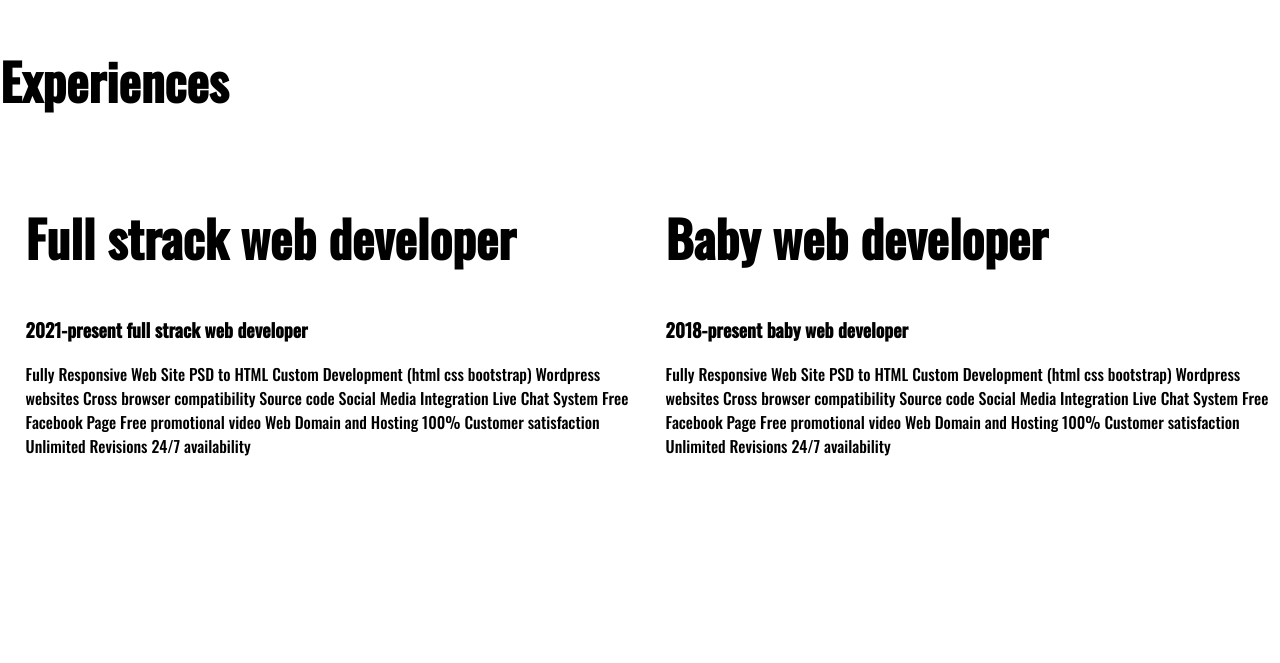
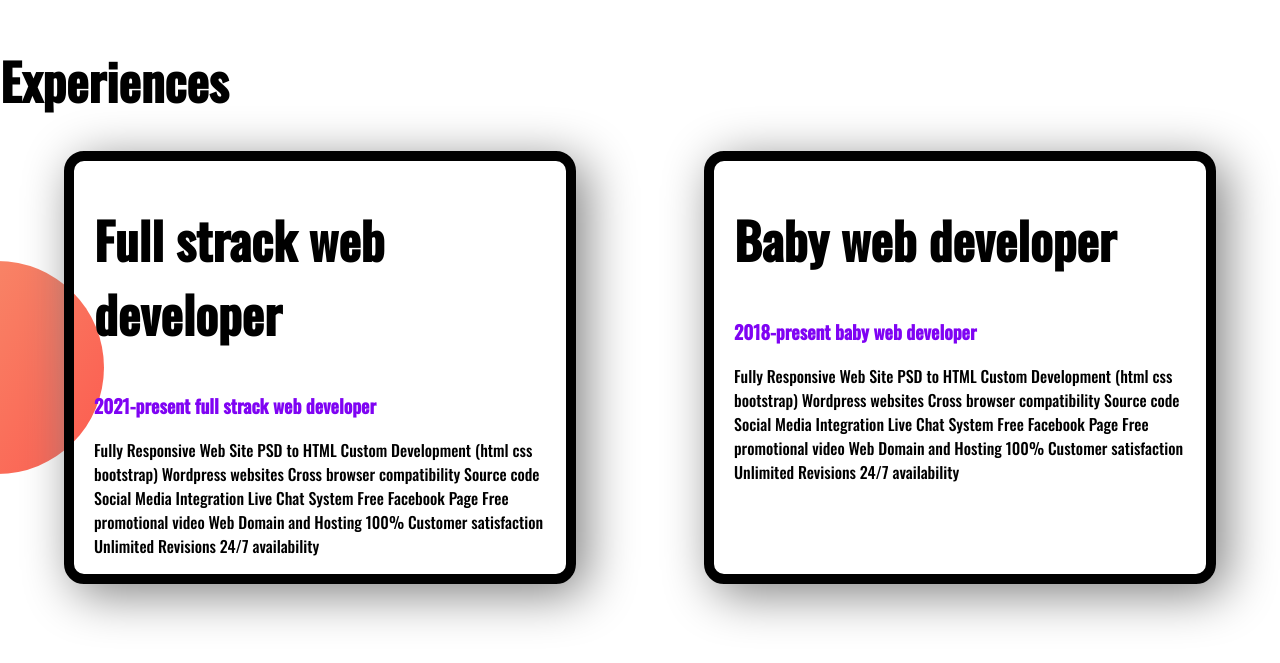
Before and after one commit to Ebne-Miraj-Malik/second-repo, a plain HTML site: page index.html in a window 1280 px wide. Shown: the part 1551-2214 px from the top of the page. Drawn offline with nearby package versions, Linux system fonts and the light colour scheme.

Commit message:
second commit

```diff
--- a/index.html
+++ b/index.html
@@ -42,7 +42,7 @@
 </div>
 
 </section>
-<section class="dream big flexible-container">
+<section class=" dream  flexible-container ">
 
 <div class="half-width">
 <img src="image/my-bg - Copy (1).png" alt="errror image">
@@ -69,18 +69,18 @@
 </div>
 
 </section>
-
+<h1> Experiences</h1>
 <section class="experience-area">
 
 
-    <h1> Experiences</h1>
+
 
 <div class="flexible-container">
 
-<div class="half-width">
+<div class="experience">
 
    <h1>Full strack web developer</h1>
-<h3>2021-present full strack web developer</h3>
+<h3 class="blue">2021-present full strack web developer</h3>
 
 <p>
     Fully Responsive Web Site
@@ -99,9 +99,9 @@
         24/7 availability
 </p>
 </div>
-<div class="half-width">
+<div id="web developer" class="experience">
     <h1>Baby web developer</h1>
-    <h3>2018-present baby web developer </h3>
+    <h3 class="blue" >2018-present baby web developer </h3>
 
 
     <p>
--- a/style.css
+++ b/style.css
@@ -38,7 +38,27 @@ font-weight: 800;
 
     background-repeat: no-repeat;
 }
-.dream big{background-image: url(dream-bg.png);
-    background-repeat: no-repeat;
-background-position: right;
+.dream{background-image: url(image/dream-bg.png);
+
+    background-position:right;
+    background-repeat:no-repeat;
 }
+
+.experience-area{
+    background-image: url(image/exp-bg.png);
+        background-position: left;
+    background-repeat: no-repeat;}
+
+.blue{color: rgb(127, 3, 243);}
+.experience{box-shadow: 10px 10px 50px gray;
+
+    width: 40%;
+    margin-left: 5%;
+    margin-right:5%;
+    padding-left:20px;
+border-radius: 20px;
+ border: 10px solid;
+}
+#web developer{
+
+}
```
